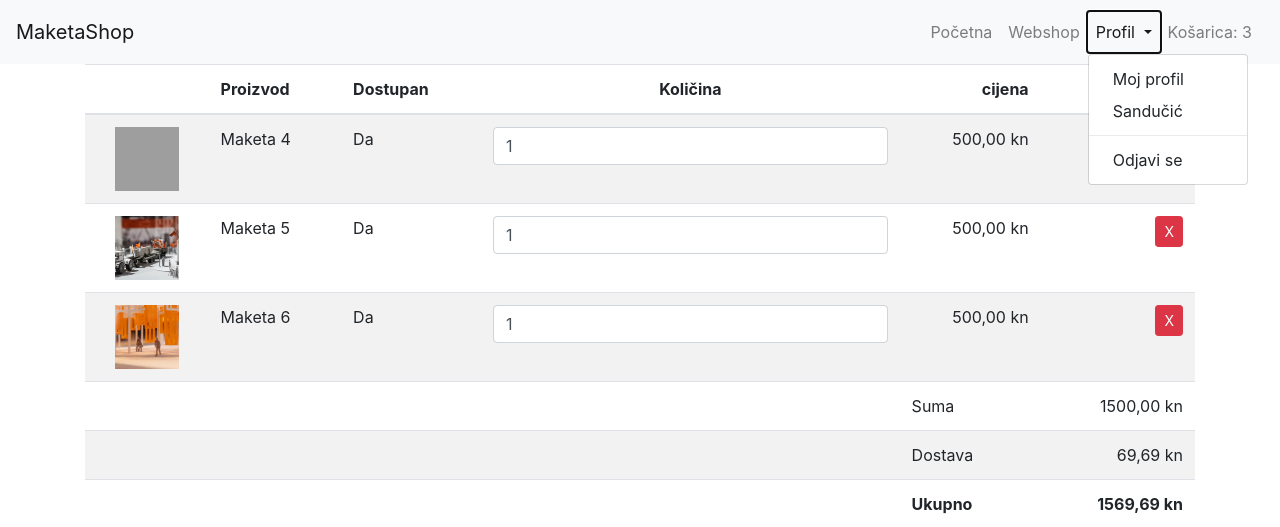
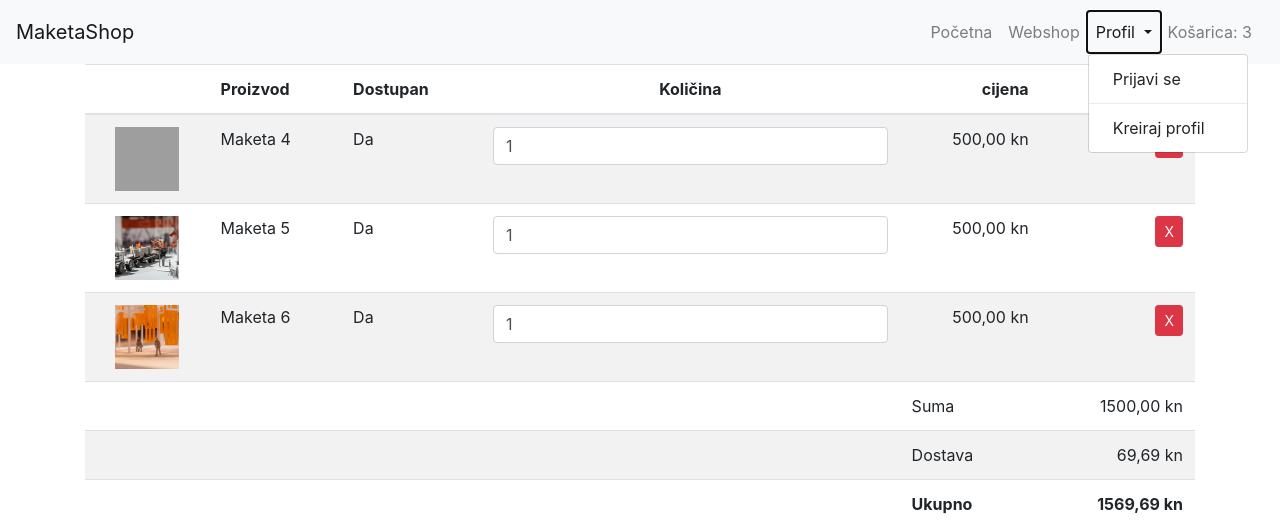
Before and after one commit to LRabuzin/MaketaShop, a Django app: page /maketashop/cart/ in a window 1280 px wide, after a click on "Profil". Shown: the top 527 px of the page. Run offline with Django 3.2, Linux system fonts and the light colour scheme; grey boxes are pictures that could not be loaded.

Commit message:
Promjena headera ovisno o loginu

```diff
--- a/izvorniKod/djangoServer/maketashop/templates/maketashop/base.html
+++ b/izvorniKod/djangoServer/maketashop/templates/maketashop/base.html
@@ -29,12 +29,20 @@
                   <a class="nav-link dropdown-toggle {% if link_active == 'profil' %}active{% endif %}" href="#" id="navbarDropdown" role="button" data-toggle="dropdown" aria-haspopup="true" aria-expanded="false">
                     Profil
                   </a>
+                  {% if session.user %}
                   <div class="dropdown-menu" aria-labelledby="navbarDropdown">
                     <a class="dropdown-item " href="{% url 'profil' %}">Moj profil</a>
                     <a class="dropdown-item" href="{% url 'inbox' %}">Sandučić</a>
                     <div class="dropdown-divider"></div>
                     <a class="dropdown-item" href="{% url 'logout' %}">Odjavi se</a>
                   </div>
+                  {% else %}
+                  <div class="dropdown-menu" aria-labelledby="navbarDropdown">
+                    <a class="dropdown-item" href="{% url 'login' %}">Prijavi se</a>
+                    <div class="dropdown-divider"></div>
+                    <a class="dropdown-item" href="{% url 'signup' %}">Kreiraj profil</a>
+                  </div>
+                  {% endif %}
                 </li>
                 <li class="nav-item">
                   <a class="nav-link {% if link_active == 'kosarica' %}active{% endif %}" href="{% url 'cart' %}" tabindex="-1" aria-disabled="true">Košarica: 3</a>
```
